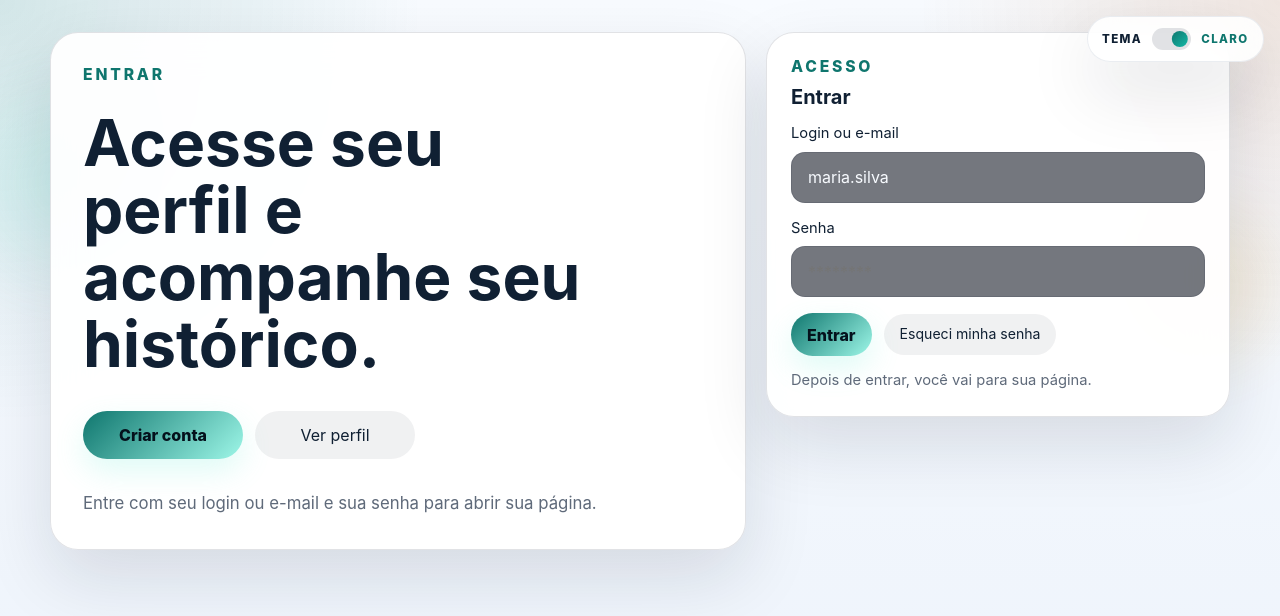
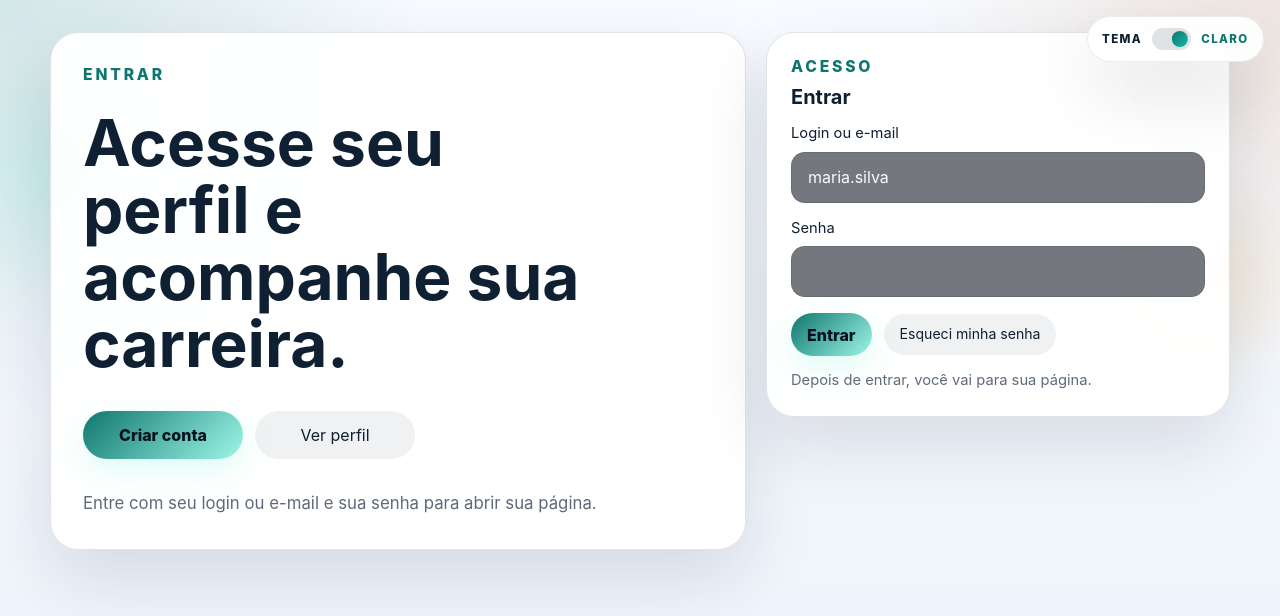
Before and after one commit to nathaliareiss/Gestaodecarreira, a Next.js app in the folder frontend/: page /login in a window 1280 px wide. Shown: the top 616 px of the page. Built offline with nearby package versions, Linux system fonts and the light colour scheme; no server answers.

Commit message:
feat: atualiza texto do título na tela de login para refletir melhor a funcionalidade

```diff
--- a/frontend/features/auth/view/login-view.tsx
+++ b/frontend/features/auth/view/login-view.tsx
@@ -49,7 +49,7 @@ export function LoginView({
       <section className="hero hero--login">
         <div className="hero-copy hero-copy--login">
           <p className="eyebrow">Entrar</p>
-          <h1>Acesse seu perfil e acompanhe seu histórico.</h1>
+          <h1>Acesse seu perfil e acompanhe sua carreira.</h1>
 
           <div className="hero-links hero-links--top">
             <Link className="primary-button button--large" href="/">
```
